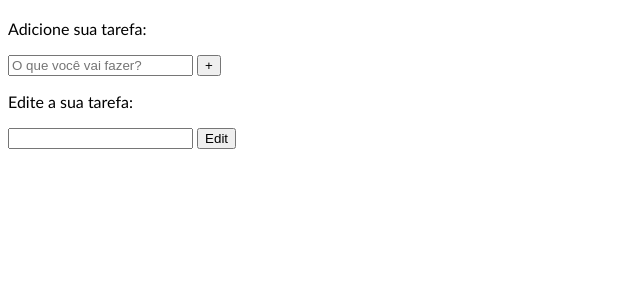
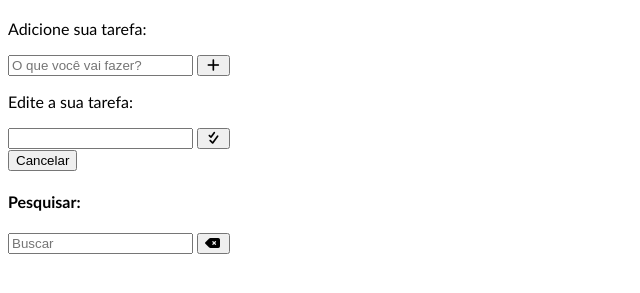
Before and after one commit to feliperibeiro8/to_do_list, a plain HTML site: page index.html in a window 1280 px wide. Shown: the part 63-356 px from the top of the page, without its empty margins (0-640 px from the left). Drawn offline with Linux system fonts and the light colour scheme.

Commit message:
Add buttons

```diff
--- a/index.html
+++ b/index.html
@@ -3,9 +3,13 @@
 <head>
     <meta charset="UTF-8">
     <meta name="viewport" content="width=device-width, initial-scale=1.0">
+    <title>To do List</title>
+    <!-- Project CSS -->
     <link rel="stylesheet" href="./styles/index.css">
+    <!-- Project JS -->
     <script src="./scripts/index.js" defer></script>
-    <title>To do List</title>
+    <!-- Font Awesome -->
+    <link rel="stylesheet" href="https://cdnjs.cloudflare.com/ajax/libs/font-awesome/7.0.1/css/all.min.css" integrity="sha512-2SwdPD6INVrV/lHTZbO2nodKhrnDdJK9/kg2XD1r9uGqPo1cUbujc+IYdlYdEErWNu69gVcYgdxlmVmzTWnetw==" crossorigin="anonymous" referrerpolicy="no-referrer" />
 </head>
 <body>
     <div class="todo-container">
@@ -19,7 +23,7 @@
             <div class="form-control">
                 <input type="text" id="todo-input" placeholder="O que você vai fazer?">
                 <button type="submit">
-                    +
+                    <i class="fa-solid fa-plus"></i>
                 </button>
             </div>
         </form>
@@ -28,10 +32,22 @@
             <div class="form-control">
                 <input type="text" id="edit-input">
                 <button type="submit">
-                    Edit
+                    <i class="fa-solid fa-check-double"></i>
                 </button>
             </div>
+            <button id="cancel-edit-btn">Cancelar</button>
         </form>
+        <div id="toolbar">
+            <div id="search">
+                <h4>Pesquisar:</h4>
+                <form>
+                    <input type="text" id="search-input" placeholder="Buscar">
+                    <button id="erase-button">
+                        <i class="fa-solid fa-delete-left"></i>
+                    </button>
+                </form>
+            </div>
+        </div>
     </div>
 </body>
 </html>
--- a/styles/index.css
+++ b/styles/index.css
@@ -1,5 +1,4 @@
 .todo-container{
     color:black;
-    font-family: 'Gill Sans',
-        'Gill Sans MT', Calibri, 'Trebuchet MS', sans-serif;
+    font-family:'Trebuchet MS', 'Lucida Sans Unicode', 'Lucida Grande', 'Lucida Sans', Arial, sans-serif
 }
```
